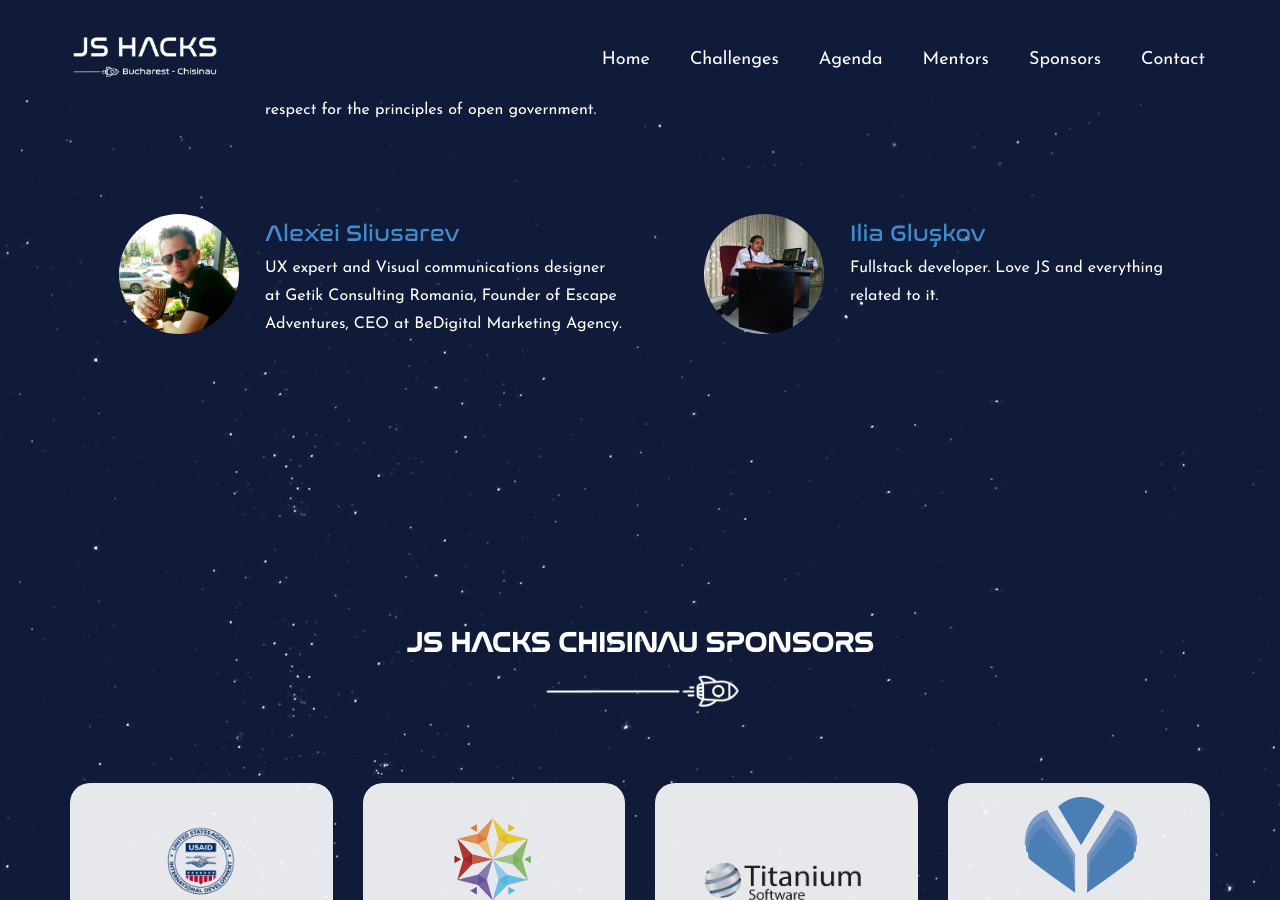
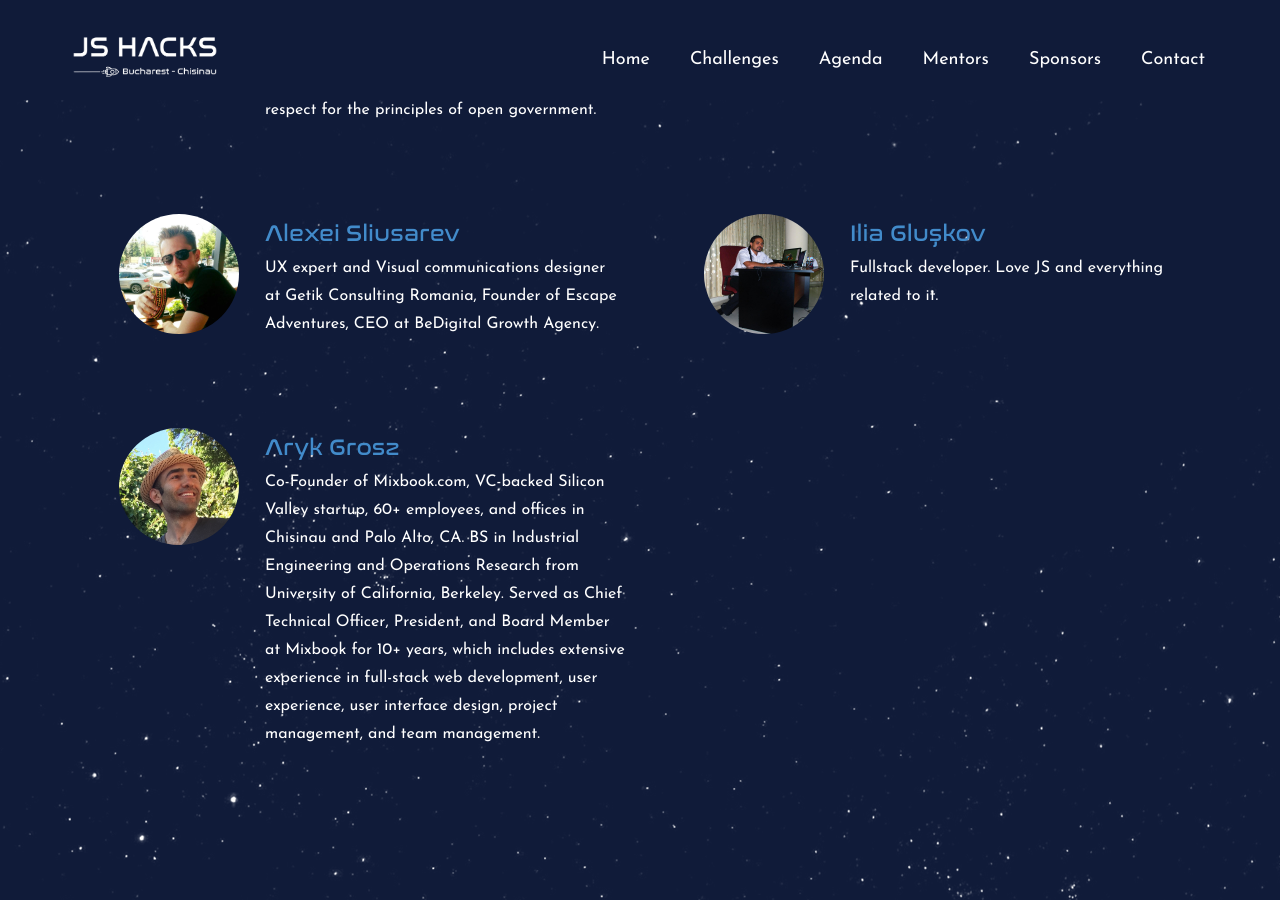
Before and after one commit to js-hacks/chisinau, a Jekyll site: the page built from index.html, in a window 1280 px wide and 900 px high, scrolled down 3981 px. Built offline with Jekyll 4.4.1, drawn with Linux system fonts in a browser that asks for light colours; nearby versions of some CDN libraries; some web fonts are replaced.

Commit message:
added mentor

```diff
--- a/index.html
+++ b/index.html
@@ -301,7 +301,7 @@ permalink: /
           </div>
           <div class="col-md-8 col-xs-6">
             <p class="small-title"><strong><a href="https://www.facebook.com/alexei.sliusarev">Alexei Sliusarev</a></strong></p>
-            <p>UX expert and Visual communications designer at Getik Consulting Romania, Founder of Escape Adventures, CEO at BeDigital Marketing Agency.</p>
+            <p>UX expert and Visual communications designer at Getik Consulting Romania, Founder of Escape Adventures, CEO at BeDigital Growth Agency.</p>
 
           </div>
         </div>
@@ -323,6 +323,41 @@ permalink: /
           </div>
         </div>
       </div>
+      <!-- end mentor -->
+    </div>
+    <div class="row">
+      <!-- mentor -->
+      <div class="col-md-6">
+        <div class="row">
+          <div class="col-md-3 col-md-offset-1 col-xs-5 col-xs-offset-1">
+            <div class="user">
+              <img src="{{ site.baseurl }}/img/agrosz.jpg" alt="" width="120" style="border-radius: 50%">
+            </div>
+          </div>
+          <div class="col-md-8 col-xs-6">
+            <p class="small-title"><strong><a href="https://www.facebook.com/aryk.grosz">Aryk Grosz</a></strong></p>
+            <p>Co-Founder of Mixbook.com, VC-backed Silicon Valley startup, 60+ employees, and offices in Chisinau and Palo Alto, CA. BS in Industrial Engineering and Operations Research from University of California, Berkeley. Served as Chief Technical Officer, President, and Board Member at Mixbook for 10+ years, which includes extensive experience in full-stack web development, user experience, user interface design, project management, and team management. </p>
+
+          </div>
+        </div>
+      </div>
+      <!-- end mentor -->
+      <!-- mentor -->
+      <!-- <div class="col-md-6">
+        <div class="row">
+          <div class="col-md-3 col-md-offset-1 col-xs-5 col-xs-offset-1">
+            <div class="user">
+              <img src="{{ site.baseurl }}/img/iglushkov.jpg" alt="" width="120" height="120" style="border-radius: 50%">
+            </div>
+          </div>
+          <div class="col-md-8 col-xs-6">
+            <p class="small-title"><strong><a href="https://www.facebook.com/elias.mamo">Ilia Glușkov</a></strong></p>
+            <p>
+            Fullstack developer. Love JS and everything related to it.
+            </p>
+          </div>
+        </div>
+      </div> -->
       <!-- end mentor -->
     </div>
   <!-- end mentor -->
```
Also changed, not shown: img/agrosz.jpg (added).
